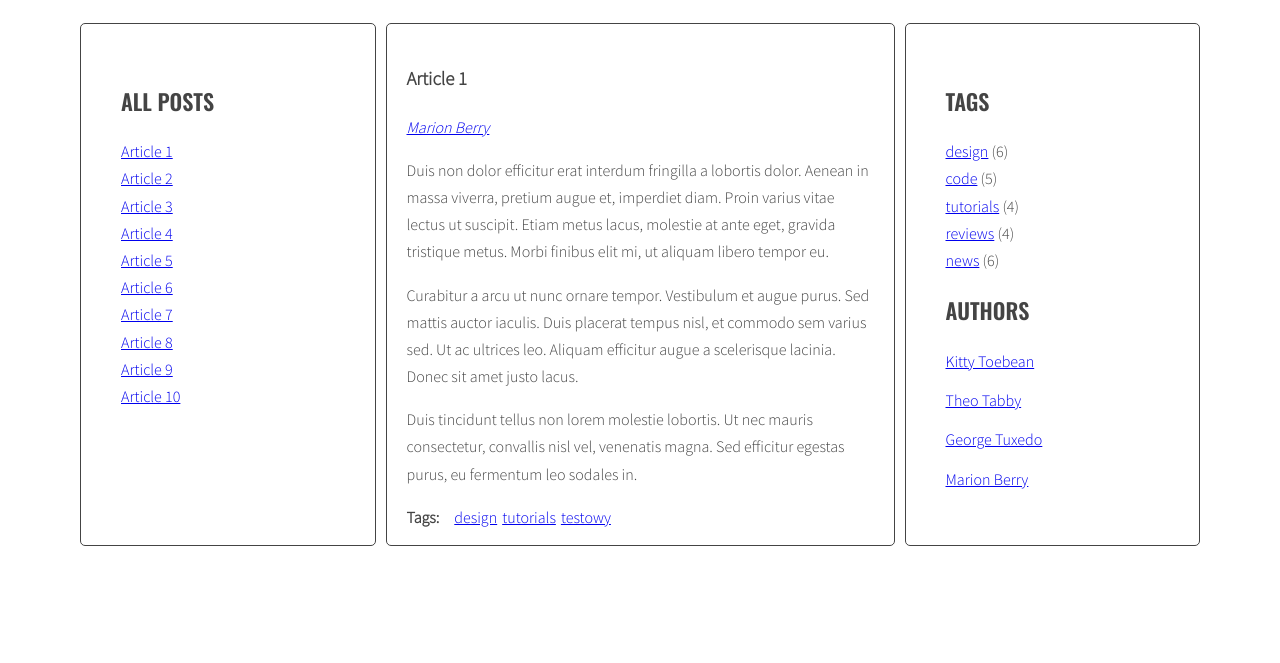
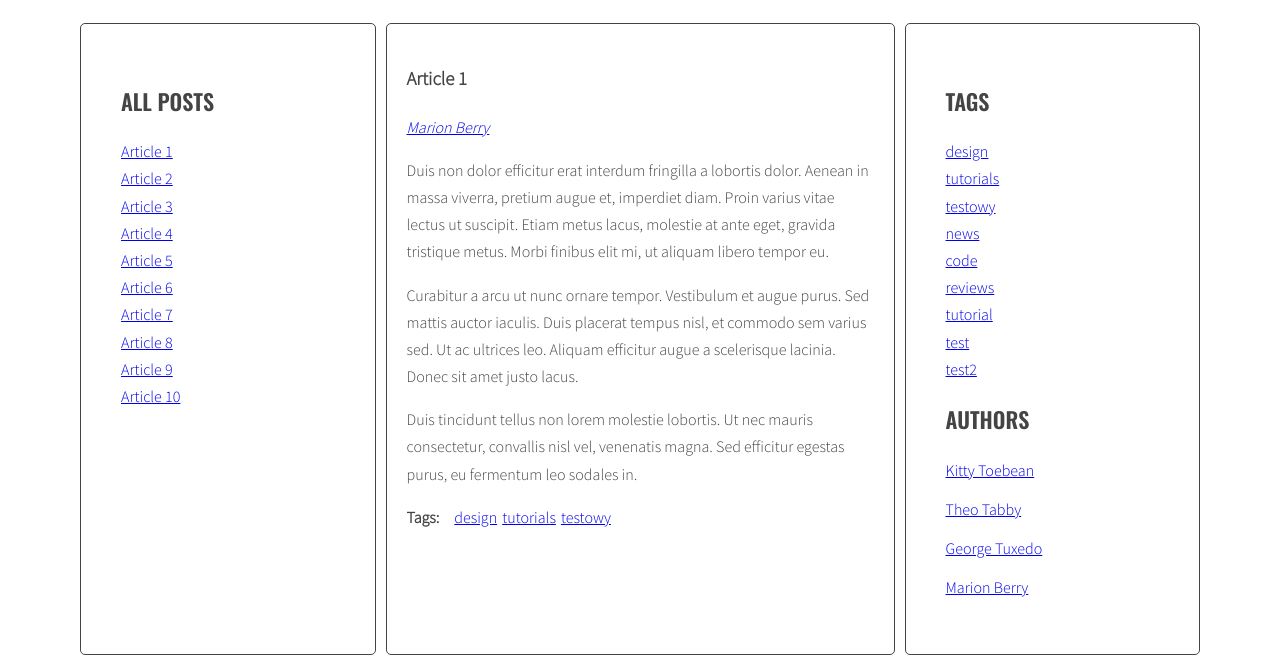
Before and after one commit to lukaszkryskiewicz/javascript-blog, a website: page index.html in a window 1280 px wide. Shown: the part 220-883 px from the top of the page. Before the commit the page ends 853 px from the top, so only its background shows below. Drawn offline with nearby package versions, Linux system fonts and the light colour scheme.

Commit message:
Add Display of tag list

```diff
--- a/index.html
+++ b/index.html
@@ -231,11 +231,6 @@
         <aside class="sidebar">
           <h2 class="section-title">Tags</h2>
           <ul class="list tags">
-            <li><a href="#">design</a> <span>(6)</span></li>
-            <li><a href="#">code</a> <span>(5)</span></li>
-            <li><a href="#">tutorials</a> <span>(4)</span></li>
-            <li><a href="#">reviews</a> <span>(4)</span></li>
-            <li><a href="#">news</a> <span>(6)</span></li>
           </ul>
           <h2 class="section-title">Authors</h2>
           <ul class="list authors">
--- a/js/script.js
+++ b/js/script.js
@@ -44,8 +44,9 @@
   const optArticleSelector = '.post',
     optTitleSelector = '.post-title',
     optTitleListSelector = '.titles',
-    optArticleTagsSelector = '.post-tags .list';
-  optArticleAuthorSelector = '.post-author'
+    optArticleTagsSelector = '.post-tags .list',
+    optArticleAuthorSelector = '.post-author',
+    optTagsListSelector = '.tags';
 
   const generateTitleLinks = function (customSelector = '') {
 
@@ -83,6 +84,8 @@
   generateTitleLinks();
 
   function generateTags() {
+    /* [NEW] create a new variable allTags with an empty array */
+    let allTags = [];
     /* find all articles */
     const articles = document.querySelectorAll(optArticleSelector);
     /* START LOOP: for every article: */
@@ -101,12 +104,21 @@
         const tagHtml = '<li><a href="#tag-' + tag + '"><span> ' + tag + ' </span></a></li>';
         /* add generated code to html variable */
         html = html + tagHtml;
+        /* [NEW] check if this link is NOT already in allTags */
+        if (allTags.indexOf(tagHtml) == -1) {
+          /* [NEW] add generated code to allTags array */
+          allTags.push(tagHtml);
+        }
         /* END LOOP: for each tag */
       }
       /* insert HTML of all the links into the tags wrapper */
       tagsWrapper.innerHTML = html;
       /* END LOOP: for every article: */
     }
+    /* [NEW] find list of tags in right column */
+    let tagList = document.querySelector(optTagsListSelector);
+    /* [NEW] add html from allTags to tagList */
+    tagList.innerHTML = allTags.join(' ');
   }
 
   generateTags();
```
